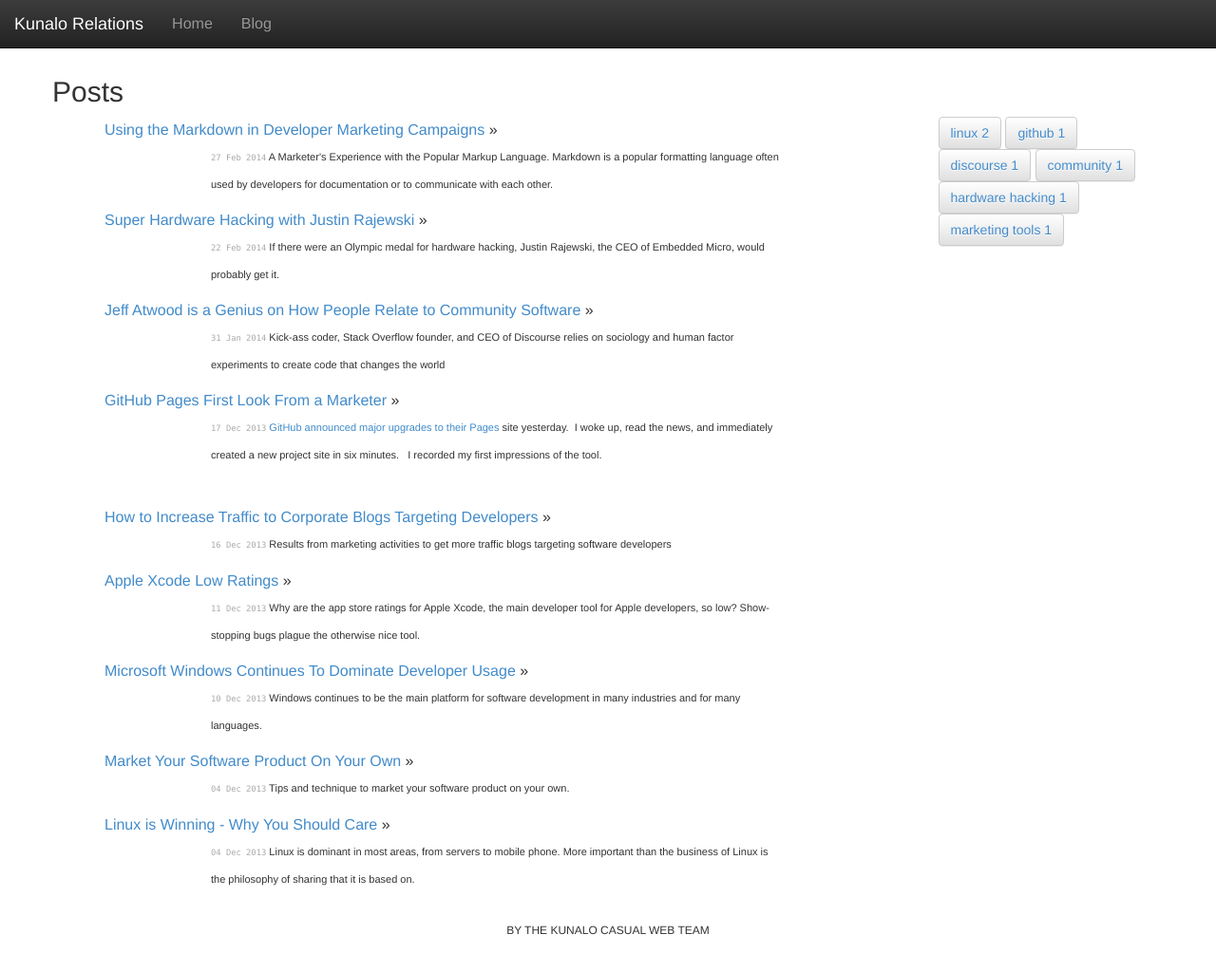
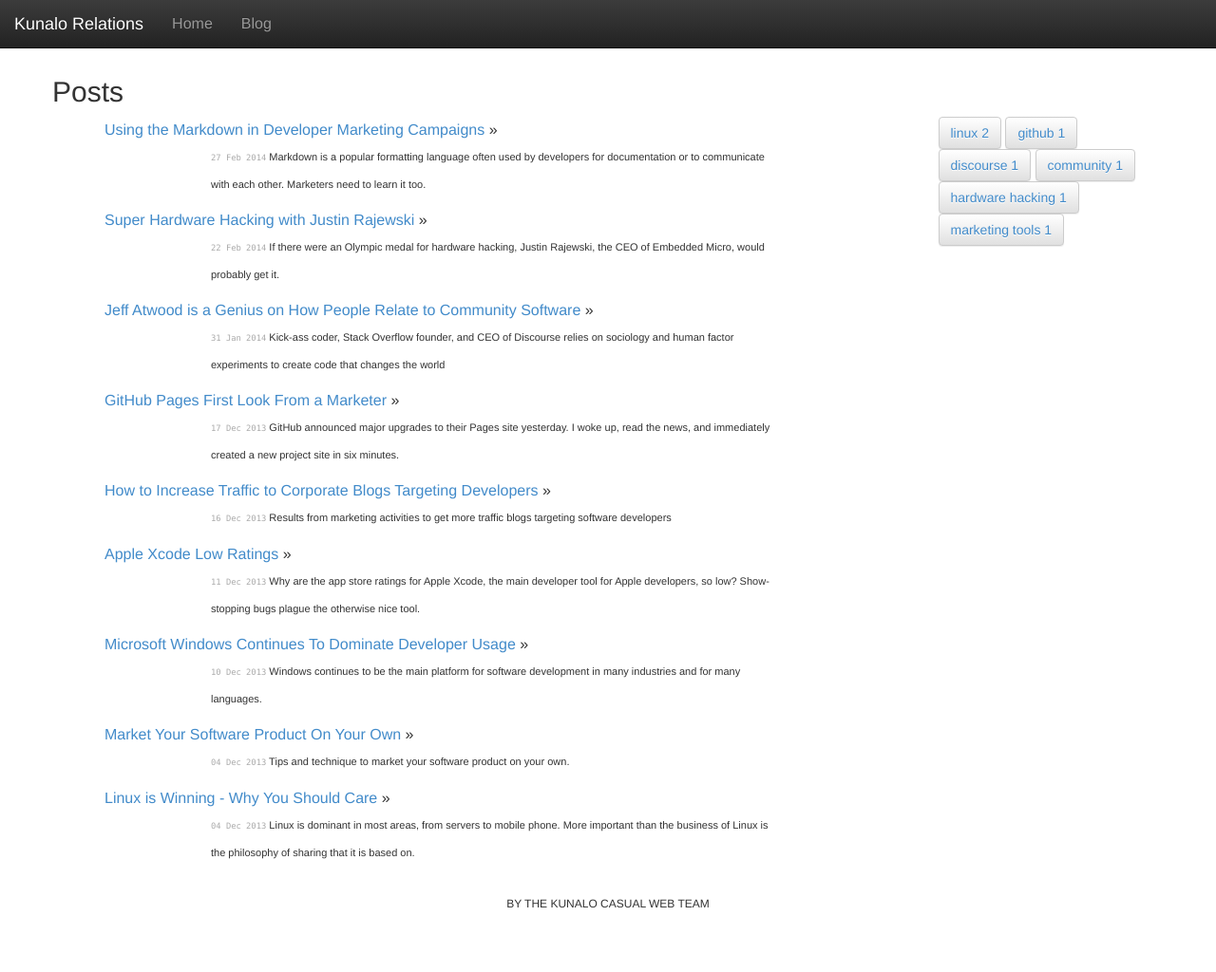
Before and after one commit to KunaloRelations/KunaloRelations.github.io, a Jekyll site: the page built from blog/index.html, in a window 1280 px wide and 1039 px high. Shown: the top 1024 px of the window at 95% size. Built offline with Jekyll 4.4.1, drawn with Linux system fonts in a browser that asks for light colours; nearby versions of some CDN libraries.

Commit message:
changed blog excerpts.

```diff
--- a/_posts/2013-12-17-github-pages-first-look-from-a-marketer.html
+++ b/_posts/2013-12-17-github-pages-first-look-from-a-marketer.html
@@ -5,6 +5,7 @@ date: 2013-12-17
 comments: false
 author: Craig Oda
 tags : [github]
+excerpt: GitHub announced major upgrades to their Pages site yesterday.  I woke up, read the news, and immediately created a new project site in six minutes.
 ---
 
 
--- a/_posts/2014-02-27-markdown-for-marketers.md
+++ b/_posts/2014-02-27-markdown-for-marketers.md
@@ -7,7 +7,7 @@ comments: false
 author: Craig Oda
 tags:
   - marketing tools
-excerpt: A Marketer's Experience with the Popular Markup Language. Markdown is a popular formatting language often used by developers for documentation or to communicate with each other.
+excerpt: Markdown is a popular formatting language often used by developers for documentation or to communicate with each other.  Marketers need to learn it too.
 
 ---
 
```
